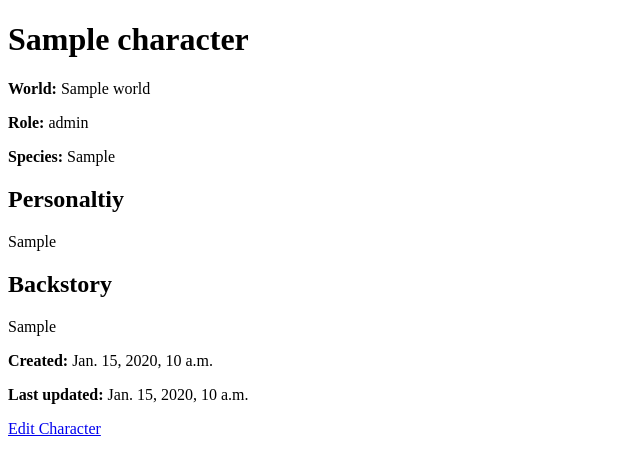
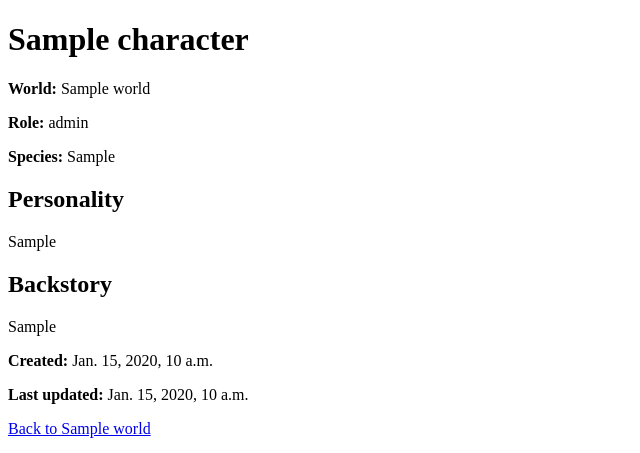
Before and after one commit to CtrlAltKismet/lorekeeper, a Django app: page /worlds/1/characters/1/ in a window 1280 px wide. Shown: the part 114-567 px from the top of the page, without its empty margins (0-640 px from the left). Run offline with Django 5.2, Linux system fonts and the light colour scheme; tables that the repository leaves empty hold one stand-in row (values such as "Sample post").

Commit message:
Added owner view to character_detail.html and fixed typo in 'personality'.

```diff
--- a/worlds/templates/worlds/character_detail.html
+++ b/worlds/templates/worlds/character_detail.html
@@ -1,6 +1,6 @@
 {% extends "worlds/base.html" %}
 
-{% block title %} {{ character.name }} | Lorekeeper{% endblock %}
+{% block title %}{{ character.name }} | Lorekeeper{% endblock %}
 
 {% block content %}
 <h1>{{ character.name }}</h1>
@@ -25,7 +25,7 @@
 {% endif %}
 
 {% if character.personality %}
-    <h2>Personaltiy</h2>
+    <h2>Personality</h2>
     <p>{{ character.personality }}</p>
 {% endif %}
 
@@ -44,6 +44,7 @@
     {{ character.updated_at }}
 </p>
 
+{% if is_owner %}
     <p>
         <a href="{% url 'character_update' world.id character.id %}">
             Edit Character
@@ -55,6 +56,7 @@
             Delete Character
         </a>
     </p>
+{% endif %}
 
 <p>
     <a href="{% url 'world_detail' world.id %}">
```
Lines whose indentation alone changed are shown as unchanged.
